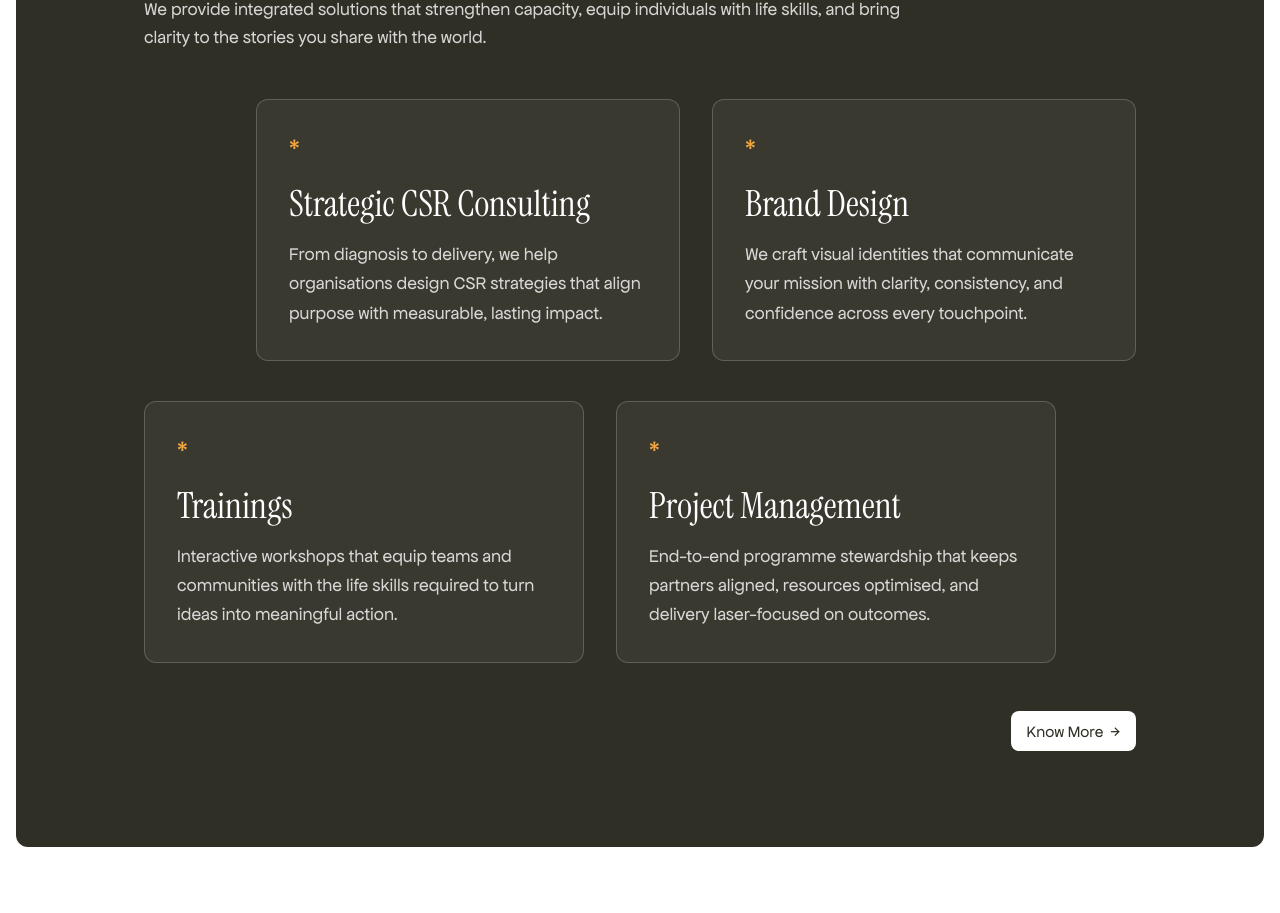
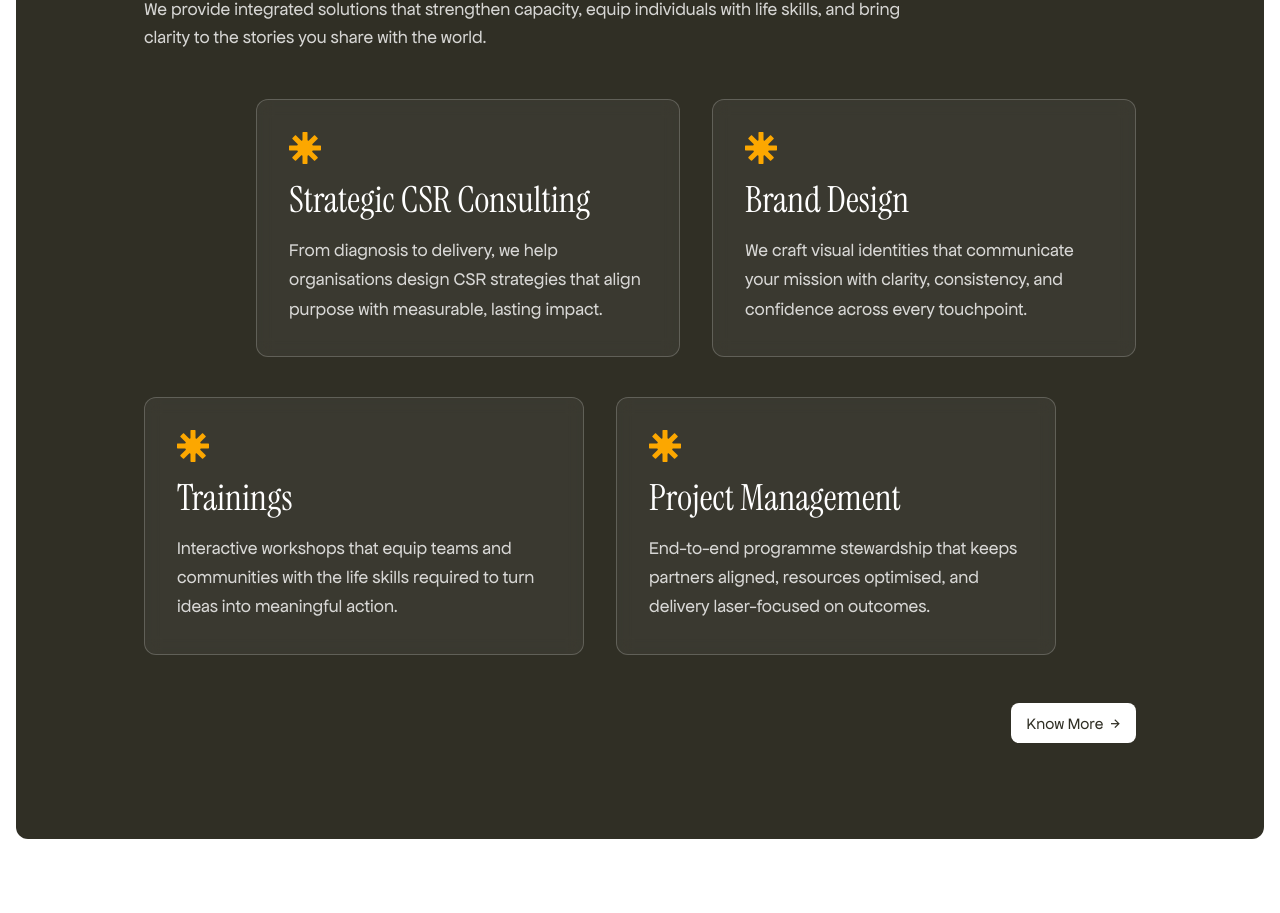
Before and after one commit to NKT1204/yi, a Next.js app: page / in a window 1280 px wide. Shown: the part 914-1827 px from the top of the page. Built offline with nearby package versions, Linux system fonts and the light colour scheme.

Commit message:
Modified icons in the OurServices cards

```diff
--- a/components/OurServices.js
+++ b/components/OurServices.js
@@ -1,3 +1,4 @@
+import Image from "next/image";
 import Ctnr from "@/components/Ctnr";
 import Button from "@/components/Button";
 
@@ -27,12 +28,14 @@ const services = [
 function ServiceCard({ title, description }) {
     return (
         <div className="border border-white/20 rounded-xl p-6 md:p-8 bg-white/5 backdrop-blur-sm transition-transform duration-200 hover:-translate-y-1">
-            <span
+            <Image
+                src="/images/services-placeholder.svg"
+                alt=""
                 aria-hidden="true"
-                className="text-3xl text-[var(--color-primary)] mb-4 block"
-            >
-                *
-            </span>
+                width={48}
+                height={48}
+                className="w-6 h-6 md:w-8 md:h-8 mb-4"
+            />
             <div className="space-y-4">
                 <h3 className="text-3xl sm:text-4xl instrument-serif-regular">
                     {title}
```
Also changed, not shown: public/images/services-placeholder.svg (added).
